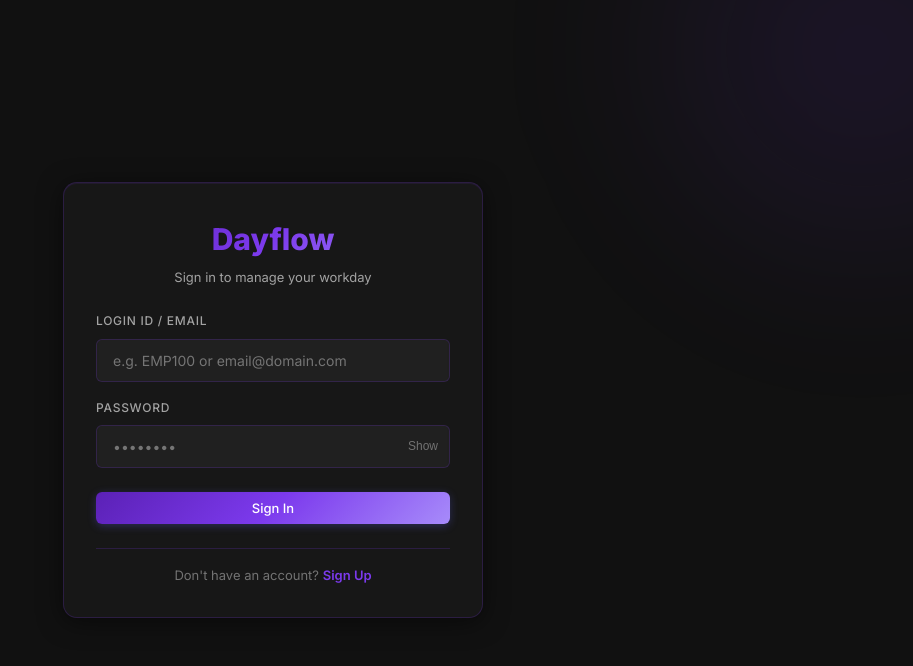
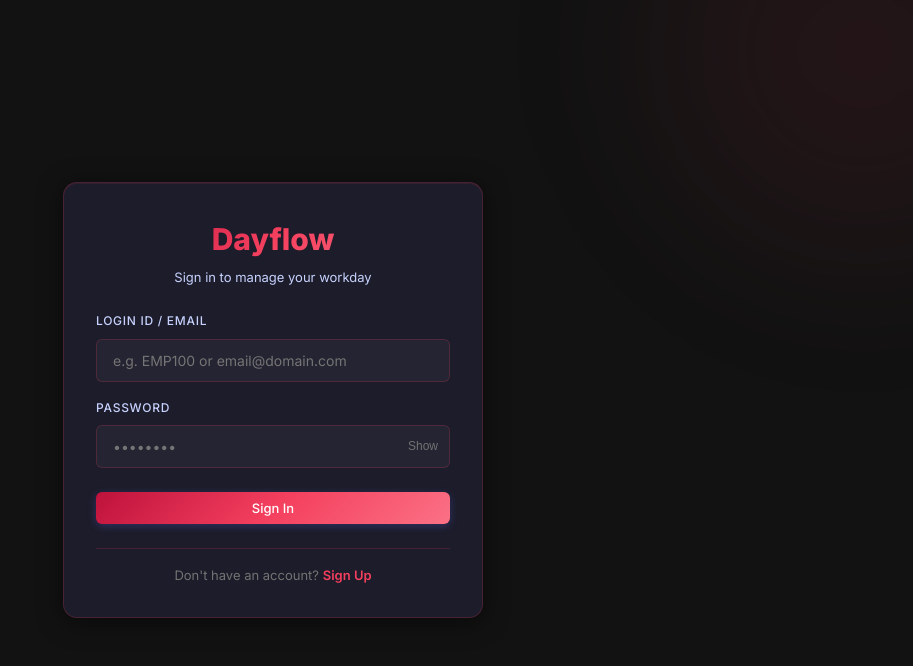
Before and after one commit to TechGajana/Dayflow, a Next.js app in the folder frontend/: page /login in a window 1280 px wide. Shown: the top 666 px of the page, without its empty margins (367-1280 px from the left). Built offline with nearby package versions, Linux system fonts and the light colour scheme; no server answers.

Commit message:
style: Apply fully custom user-picked palette - Charcoal, Slate, Lavender, Rose Red, Gold

```diff
--- a/frontend/src/app/globals.css
+++ b/frontend/src/app/globals.css
@@ -5,45 +5,50 @@
 
 @import url('https://fonts.googleapis.com/css2?family=Inter:wght@300;400;500;600;700;800&display=swap');
 
-/* ---- Design Tokens — Dark Graphite & Royal Purple ONLY ---- */
+/* ---- Design Tokens — Custom Palette ---- */
 :root {
-  /* Colors — STRICTLY #111111 Graphite + #7C3AED Royal Purple */
-  --bg-primary: #111111;
-  --bg-secondary: #191919;
-  --bg-tertiary: #212121;
-  --bg-card: rgba(25, 25, 25, 0.88);
-  --bg-card-hover: rgba(33, 33, 33, 0.92);
+  /* Backgrounds */
+  --bg-primary: #121212;       /* Deep Charcoal — Page body */
+  --bg-secondary: #1e1e2e;    /* Slate — Navbar / Header */
+  --bg-tertiary: #252535;      /* Lighter Slate — Input fields / Containers */
+  --bg-card: rgba(30, 30, 46, 0.88);  /* Glass Slate — Cards */
+  --bg-card-hover: rgba(37, 37, 53, 0.92);
   --bg-glass: rgba(255, 255, 255, 0.04);
   --bg-glass-hover: rgba(255, 255, 255, 0.08);
 
-  --border-primary: rgba(124, 58, 237, 0.2);
-  --border-secondary: rgba(124, 58, 237, 0.35);
-  --border-accent: rgba(124, 58, 237, 0.6);
+  /* Borders — Rose Red tinted */
+  --border-primary: rgba(244, 63, 94, 0.2);
+  --border-secondary: rgba(244, 63, 94, 0.35);
+  --border-accent: rgba(244, 63, 94, 0.6);
 
-  --text-primary: #fafafa;
-  --text-secondary: #a3a3a3;
-  --text-tertiary: #737373;
-  --text-accent: #7c3aed;
-  --text-link: #a78bfa;
+  /* Text */
+  --text-primary: #c4b5fd;     /* Lavender — Profile name / Headings */
+  --text-secondary: #c7d2fe;   /* Lavender Silver — Role / Subtitles */
+  --text-tertiary: #737373;    /* Dim Gray — Labels / Hints */
+  --text-accent: #f43f5e;      /* Rose Red — Highlights / Badges */
+  --text-link: #fbbf24;        /* Bright Gold — Links */
 
-  --accent-primary: #7c3aed;
-  --accent-primary-hover: #6d28d9;
-  --accent-gradient: linear-gradient(135deg, #5b21b6 0%, #7c3aed 50%, #a78bfa 100%);
-  --accent-gradient-soft: linear-gradient(135deg, rgba(124, 58, 237, 0.25) 0%, rgba(124, 58, 237, 0.08) 100%);
+  /* Accent — Rose Red */
+  --accent-primary: #f43f5e;
+  --accent-primary-hover: #e11d48;
+  --accent-gradient: linear-gradient(135deg, #be123c 0%, #f43f5e 50%, #fb7185 100%);
+  --accent-gradient-soft: linear-gradient(135deg, rgba(244, 63, 94, 0.25) 0%, rgba(244, 63, 94, 0.08) 100%);
 
-  --success: #7c3aed;
-  --warning: #7c3aed;
+  /* Status */
+  --success: #34d399;
+  --warning: #fbbf24;
   --danger: #dc2626;
-  --info: #7c3aed;
+  --info: #38bdf8;
 
-  --avatar-gradient: linear-gradient(135deg, #4c1d95 0%, #7c3aed 50%, #a78bfa 100%);
+  /* Avatar — Rose Red to Purple */
+  --avatar-gradient: linear-gradient(135deg, #f43f5e 0%, #a855f7 50%, #7c3aed 100%);
 
-  /* Shadows — Purple glow only */
+  /* Shadows — Rose Red glow */
   --shadow-sm: 0 2px 4px rgba(0, 0, 0, 0.6);
-  --shadow-md: 0 4px 16px rgba(124, 58, 237, 0.2);
-  --shadow-lg: 0 8px 32px rgba(0, 0, 0, 0.8), 0 0 20px rgba(124, 58, 237, 0.25);
-  --shadow-glow: 0 0 25px rgba(124, 58, 237, 0.4);
-  --shadow-card: 0 4px 24px rgba(0, 0, 0, 0.5), inset 0 1px 0 rgba(124, 58, 237, 0.1);
+  --shadow-md: 0 4px 16px rgba(244, 63, 94, 0.2);
+  --shadow-lg: 0 8px 32px rgba(0, 0, 0, 0.8), 0 0 20px rgba(244, 63, 94, 0.25);
+  --shadow-glow: 0 0 25px rgba(244, 63, 94, 0.4);
+  --shadow-card: 0 4px 24px rgba(0, 0, 0, 0.5), inset 0 1px 0 rgba(244, 63, 94, 0.1);
 
   /* Typography */
   --font-family: 'Inter', -apple-system, BlinkMacSystemFont, 'Segoe UI', sans-serif;
@@ -101,12 +106,12 @@ body {
   font-size: var(--font-base);
   line-height: 1.6;
   color: var(--text-primary);
-  background: #111111;
+  background: #121212;
   -webkit-font-smoothing: antialiased;
   -moz-osx-font-smoothing: grayscale;
 }
 
-/* Royal purple glow — top right */
+/* Rose Red glow — top right */
 body::before {
   content: '';
   position: fixed;
@@ -114,13 +119,13 @@ body::before {
   right: -250px;
   width: 600px;
   height: 600px;
-  background: radial-gradient(circle, rgba(124, 58, 237, 0.12) 0%, transparent 70%);
+  background: radial-gradient(circle, rgba(244, 63, 94, 0.1) 0%, transparent 70%);
   pointer-events: none;
   z-index: 0;
   filter: blur(60px);
 }
 
-/* Royal purple glow — bottom left */
+/* Rose Red glow — bottom left */
 body::after {
   content: '';
   position: fixed;
@@ -128,7 +133,7 @@ body::after {
   left: -150px;
   width: 500px;
   height: 500px;
-  background: radial-gradient(circle, rgba(124, 58, 237, 0.08) 0%, transparent 70%);
+  background: radial-gradient(circle, rgba(244, 63, 94, 0.07) 0%, transparent 70%);
   pointer-events: none;
   z-index: 0;
   filter: blur(60px);
```
